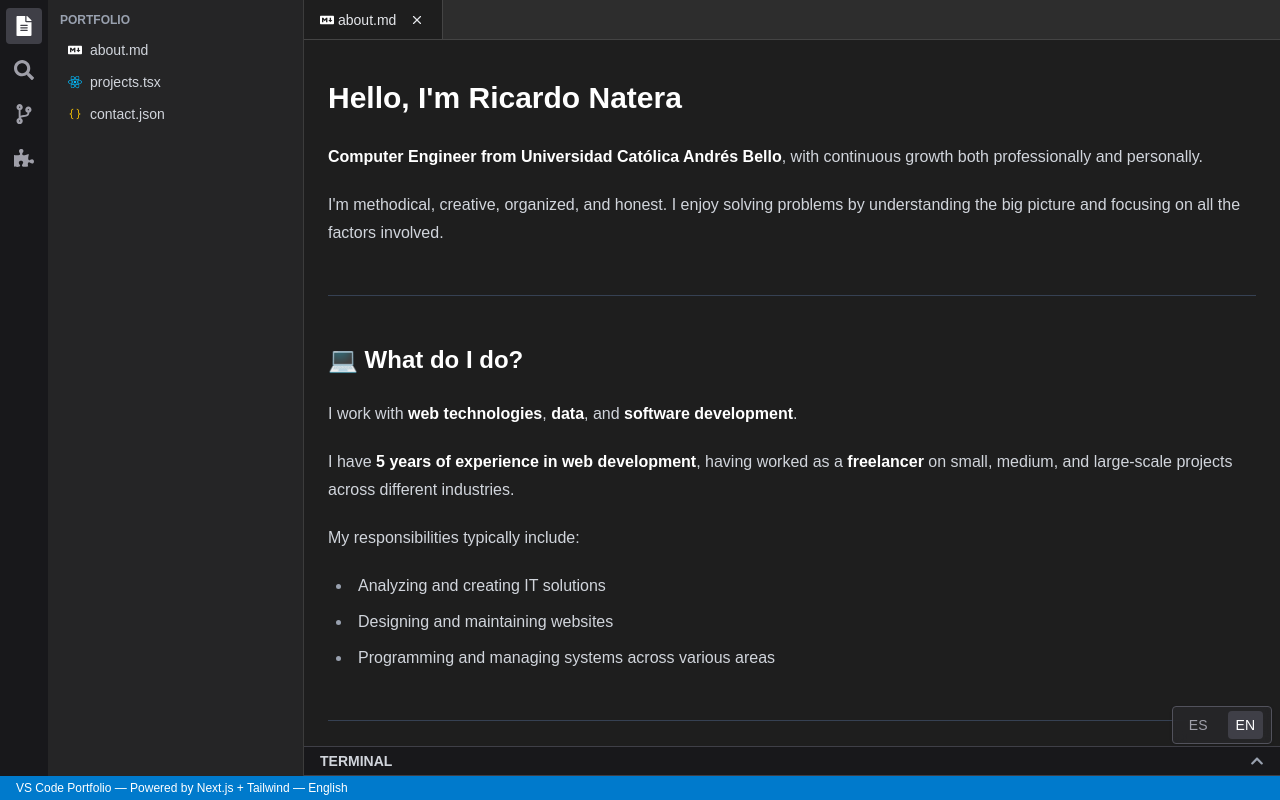
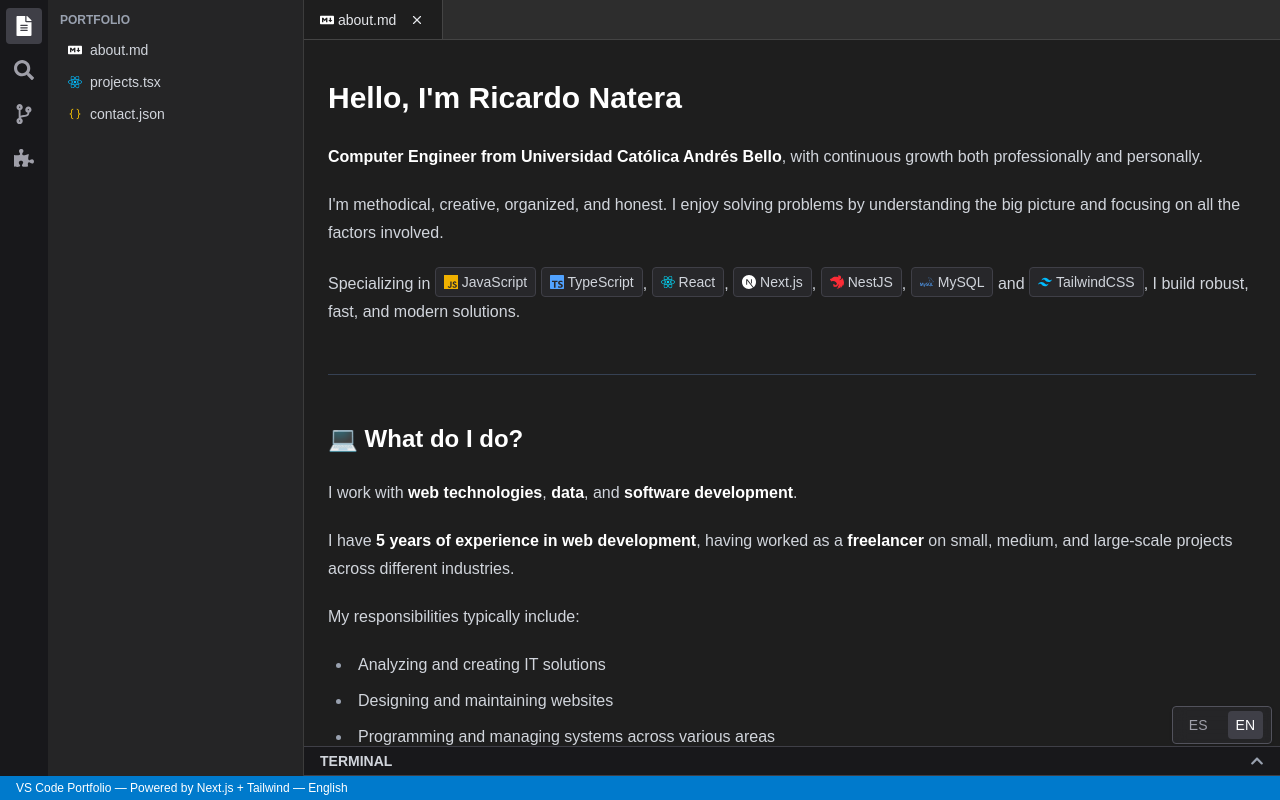
Before and after one commit to RicardoNatera/vscode-portfolio, a Next.js app: page / in a window 1280 px wide. Both pictures are taken after a click on the item "about.md". Built offline with nearby package versions, Linux system fonts and the light colour scheme.

Commit message:
feat: mejora visual del about.md con íconos de tecnologías y sección de contacto

```diff
--- a/src/components/Editor.tsx
+++ b/src/components/Editor.tsx
@@ -4,6 +4,7 @@ import { highlight } from "@/lib/highlight";
 import ReactMarkdown from "react-markdown";
 import remarkGfm from "remark-gfm";
 import { motion } from "framer-motion";
+import { techMap } from "@/lib/techMap";
 
 interface EditorProps {
   content: string;
@@ -31,8 +32,26 @@ export function Editor({ content, filename }: EditorProps) {
         prose-ul:list-disc prose-ul:pl-6
         prose-li:marker:text-gray-400 prose-li:mb-1
       ">
-        <ReactMarkdown remarkPlugins={[remarkGfm]}>{content}</ReactMarkdown>
-      </div>
+<ReactMarkdown
+  remarkPlugins={[remarkGfm]}
+  components={{
+    strong({ children }) {
+      const text = String(children);
+      if (techMap[text]) {
+        const { icon, label } = techMap[text];
+        return (
+          <span className="inline-flex items-center gap-1 bg-zinc-800 border border-zinc-700 px-2 py-1 rounded text-sm font-normal">
+            {icon}
+            <span>{label}</span>
+          </span>
+        );
+      }
+      return <strong>{children}</strong>;
+    },
+  }}
+>
+  {content}
+</ReactMarkdown>      </div>
       ) : (
       <motion.div
         key={content}
--- a/src/data/files-en.ts
+++ b/src/data/files-en.ts
@@ -4,6 +4,8 @@ export const filesEn = {
 **Computer Engineer from Universidad Católica Andrés Bello**, with continuous growth both professionally and personally.
 
 I'm methodical, creative, organized, and honest. I enjoy solving problems by understanding the big picture and focusing on all the factors involved.
+
+Specializing in **JavaScript** **TypeScript**, **React**, **Next.js**, **NestJS**, **MySQL** and **TailwindCSS**, I build robust, fast, and modern solutions.
 
 ---
 
@@ -33,6 +35,14 @@ I’m capable of working in teams, I have great communication skills, and I’m
 I’m currently **open to opportunities** that allow me to collaborate with new teams and reach new goals together.
 
 I enjoy what I do and I’m fully confident in the results I deliver.
+
+---
+
+## 📬 Want to get in touch?
+
+Check the **contact.json** file or reach out to me directly on [LinkedIn](https://www.linkedin.com/in/natera-dev).
+
+I'd be happy to connect!
 
 ---
 
--- a/src/data/files-es.ts
+++ b/src/data/files-es.ts
@@ -4,7 +4,7 @@ export const filesEs = {
 
 **Ingeniero Informático** graduado en la Universidad Católica Andrés Bello, con más de **5 años de experiencia** en desarrollo web fullstack.
 
-Especializado en **JavaScript/TypeScript, React, Next.js, NestJS, MySQL y TailwindCSS**, construyo soluciones robustas, rápidas y modernas.
+Especializado en **JavaScript** **TypeScript**, **React**, **Next.js**, **NestJS**, **MySQL** y **TailwindCSS**, construyo soluciones robustas, rápidas y modernas.
 
 ---
 
@@ -30,6 +30,14 @@ He trabajado como **autónomo** en proyectos de diferentes escalas y sectores, d
 ## 🚀 ¿Qué busco?
 
 Estoy abierto a **nuevas oportunidades** laborales, colaboraciones o proyectos donde pueda aportar mis conocimientos y seguir creciendo como desarrollador.
+
+---
+
+## 📬 ¿Quieres contactarme?
+
+Puedes consultar el archivo **contact.json** o escribirme directamente por [LinkedIn](https://www.linkedin.com/in/natera-dev).
+
+¡Estaré encantado de hablar contigo!
 
 ---
 
--- a/src/lib/iconMap.tsx
+++ b/src/lib/iconMap.tsx
@@ -10,9 +10,11 @@ import {
   SiMysql,
   SiTypescript,
   SiPostman,
+  SiJavascript
 } from "react-icons/si";
 
 export const iconMap = {
+  SiJavascript: <SiJavascript className="text-yellow-500" />,
   FaReact: <FaReact className="text-cyan-400" />,
   SiNextdotjs: <SiNextdotjs className="text-white" />,
   SiTailwindcss: <SiTailwindcss className="text-sky-400" />,
--- /dev/null
+++ b/src/lib/techMap.ts
@@ -0,0 +1,15 @@
+import { JSX } from "react";
+import { iconMap } from "@/lib/iconMap";
+
+export const techMap: Record<string, { icon: JSX.Element; label: string }> = {
+  JavaScript: { icon: iconMap.SiJavascript, label: "JavaScript" },
+  TypeScript: { icon: iconMap.SiTypescript, label: "TypeScript" },
+  React: { icon: iconMap.FaReact, label: "React" },
+  "Next.js": { icon: iconMap.SiNextdotjs, label: "Next.js" },
+  NestJS: { icon: iconMap.SiNestjs, label: "NestJS" },
+  TailwindCSS: { icon: iconMap.SiTailwindcss, label: "TailwindCSS" },
+  NodeJS: { icon: iconMap.FaNodeJs, label: "NodeJS" },
+  MySQL: { icon: iconMap.SiMysql, label: "MySQL" },
+  Postman: { icon: iconMap.SiPostman, label: "Postman" },
+  Git: { icon: iconMap.FaGitAlt, label: "Git" },
+};
```
